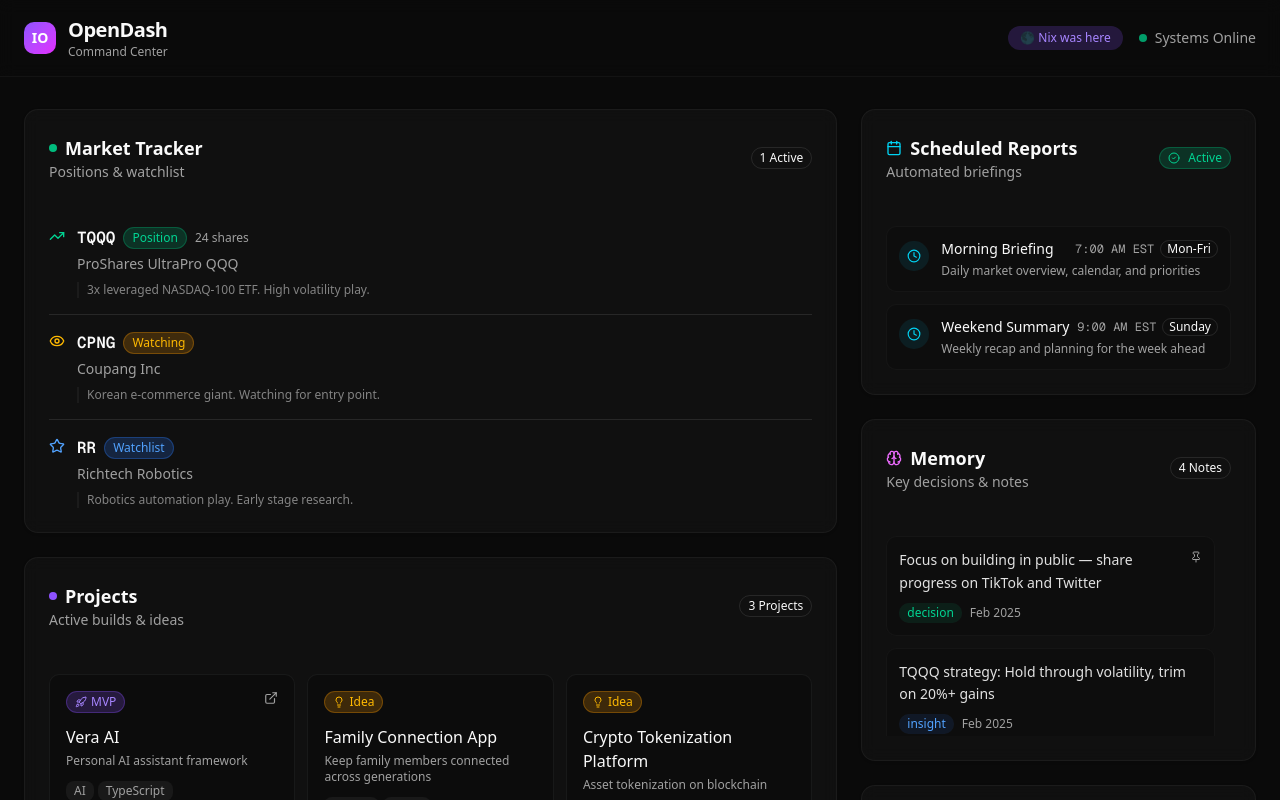
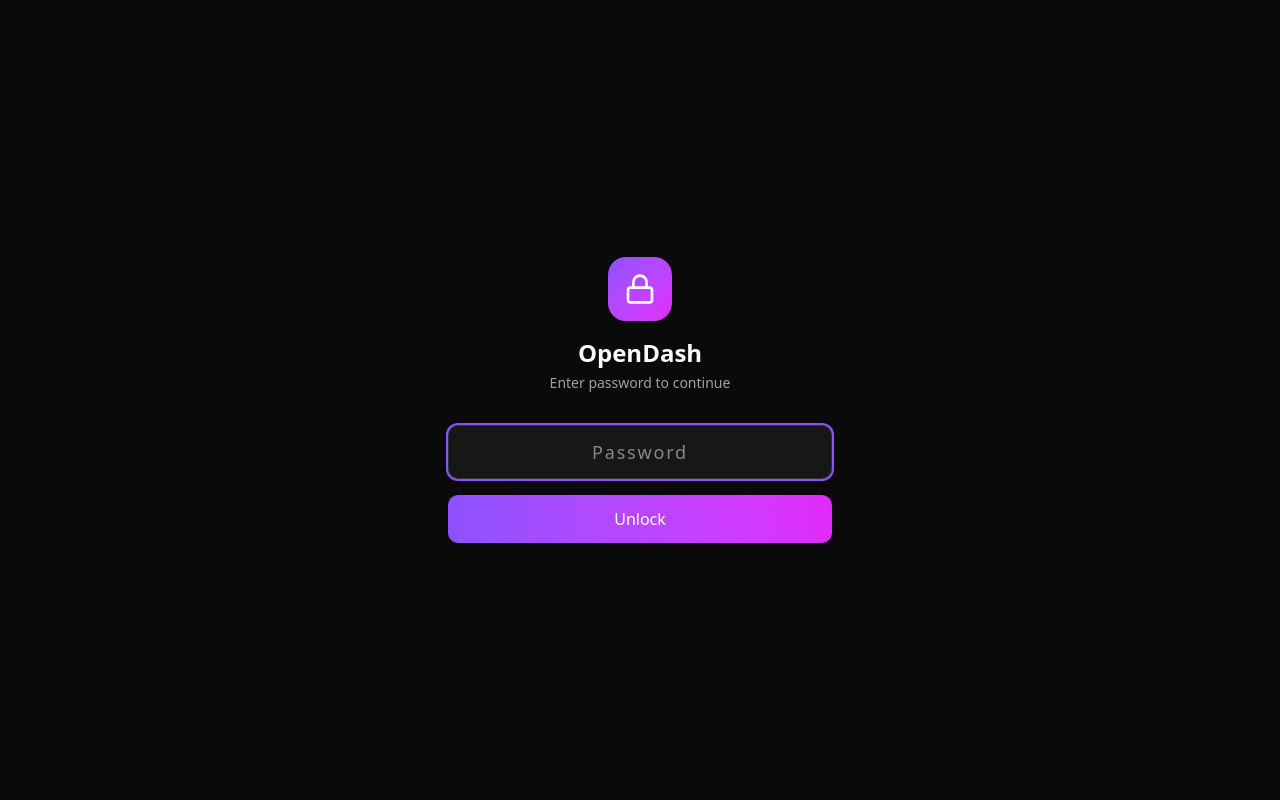
Before and after one commit to io-benjamin/OpenDash, a Next.js app: page / in a window 1280 px wide. Shown: the top 800 px of the page. Built offline with nearby package versions, Linux system fonts and the light colour scheme.

Commit message:
feat: add password protection

```diff
--- a/src/app/layout.tsx
+++ b/src/app/layout.tsx
@@ -1,6 +1,7 @@
 import type { Metadata } from "next";
 import { Geist, Geist_Mono } from "next/font/google";
 import "./globals.css";
+import { AuthGate } from "@/components/auth-gate";
 
 const geistSans = Geist({
   variable: "--font-geist-sans",
@@ -27,7 +28,7 @@ export default function RootLayout({
       <body
         className={`${geistSans.variable} ${geistMono.variable} antialiased bg-background text-foreground`}
       >
-        {children}
+        <AuthGate>{children}</AuthGate>
       </body>
     </html>
   );
--- /dev/null
+++ b/src/components/auth-gate.tsx
@@ -0,0 +1,91 @@
+"use client";
+
+import { useState, useEffect } from "react";
+import { Lock } from "lucide-react";
+
+const PASSWORD_HASH = "5e884898da28047d9169e1809a88a125"; // "password" - change this
+
+function simpleHash(str: string): string {
+  let hash = 0;
+  for (let i = 0; i < str.length; i++) {
+    const char = str.charCodeAt(i);
+    hash = ((hash << 5) - hash) + char;
+    hash = hash & hash;
+  }
+  return Math.abs(hash).toString(16);
+}
+
+export function AuthGate({ children }: { children: React.ReactNode }) {
+  const [isAuthenticated, setIsAuthenticated] = useState(false);
+  const [password, setPassword] = useState("");
+  const [error, setError] = useState(false);
+  const [loading, setLoading] = useState(true);
+
+  useEffect(() => {
+    const stored = localStorage.getItem("opendash_auth");
+    if (stored === "authenticated") {
+      setIsAuthenticated(true);
+    }
+    setLoading(false);
+  }, []);
+
+  const handleSubmit = (e: React.FormEvent) => {
+    e.preventDefault();
+    // Simple check - the password is "io2026" (change as needed)
+    if (password === "io2026") {
+      localStorage.setItem("opendash_auth", "authenticated");
+      setIsAuthenticated(true);
+      setError(false);
+    } else {
+      setError(true);
+    }
+  };
+
+  if (loading) {
+    return (
+      <div className="min-h-screen bg-background flex items-center justify-center">
+        <div className="h-8 w-8 rounded-lg bg-gradient-to-br from-violet-500 to-fuchsia-500 animate-pulse" />
+      </div>
+    );
+  }
+
+  if (!isAuthenticated) {
+    return (
+      <div className="min-h-screen bg-background flex items-center justify-center p-4">
+        <div className="w-full max-w-sm">
+          <div className="text-center mb-8">
+            <div className="h-16 w-16 rounded-2xl bg-gradient-to-br from-violet-500 to-fuchsia-500 flex items-center justify-center mx-auto mb-4">
+              <Lock className="h-8 w-8 text-white" />
+            </div>
+            <h1 className="text-2xl font-bold">OpenDash</h1>
+            <p className="text-muted-foreground text-sm mt-1">Enter password to continue</p>
+          </div>
+
+          <form onSubmit={handleSubmit} className="space-y-4">
+            <input
+              type="password"
+              value={password}
+              onChange={(e) => setPassword(e.target.value)}
+              placeholder="Password"
+              className={`w-full px-4 py-3 rounded-lg bg-card border ${
+                error ? "border-red-500" : "border-border"
+              } focus:outline-none focus:ring-2 focus:ring-violet-500 text-center text-lg tracking-widest`}
+              autoFocus
+            />
+            {error && (
+              <p className="text-red-500 text-sm text-center">Wrong password</p>
+            )}
+            <button
+              type="submit"
+              className="w-full py-3 rounded-lg bg-gradient-to-r from-violet-500 to-fuchsia-500 text-white font-medium hover:opacity-90 transition-opacity"
+            >
+              Unlock
+            </button>
+          </form>
+        </div>
+      </div>
+    );
+  }
+
+  return <>{children}</>;
+}
```
